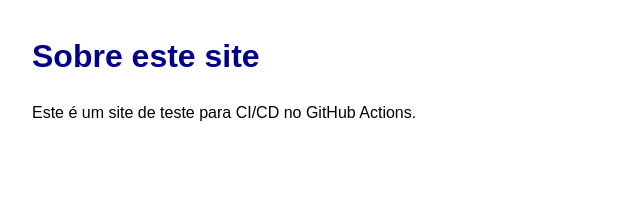
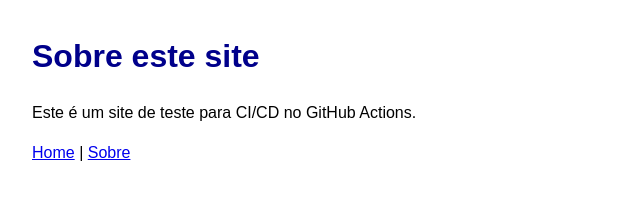
Before and after one commit to GiZaniolo/DevOps2, a plain HTML site: page about.html in a window 1280 px wide. Shown: the whole page, without its empty margins (0-640 px from the left). Drawn offline with Linux system fonts and the light colour scheme.

Commit message:
Update about.html
adicionar navegação entre páginas

```diff
--- a/about.html
+++ b/about.html
@@ -10,4 +10,8 @@
   <h1>Sobre este site</h1>
   <p>Este é um site de teste para CI/CD no GitHub Actions.</p>
 </body>
+  <nav>
+  <a href="index.html">Home</a> |
+  <a href="about.html">Sobre</a>
+</nav>
 </html>
```
